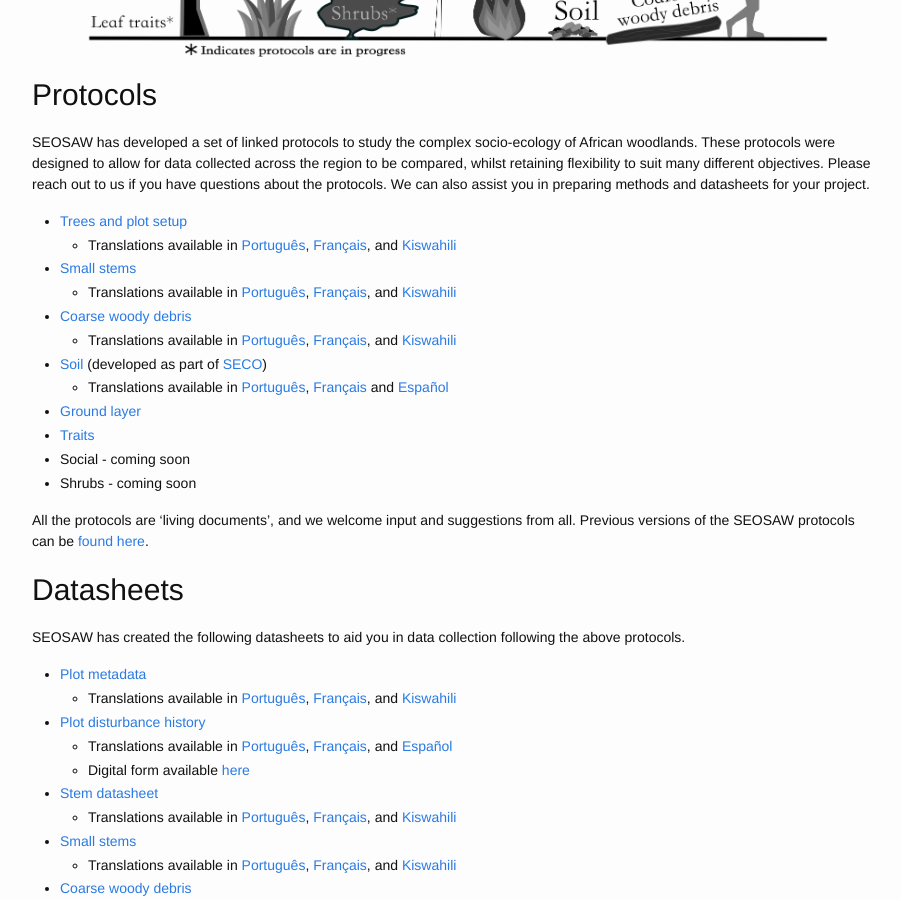
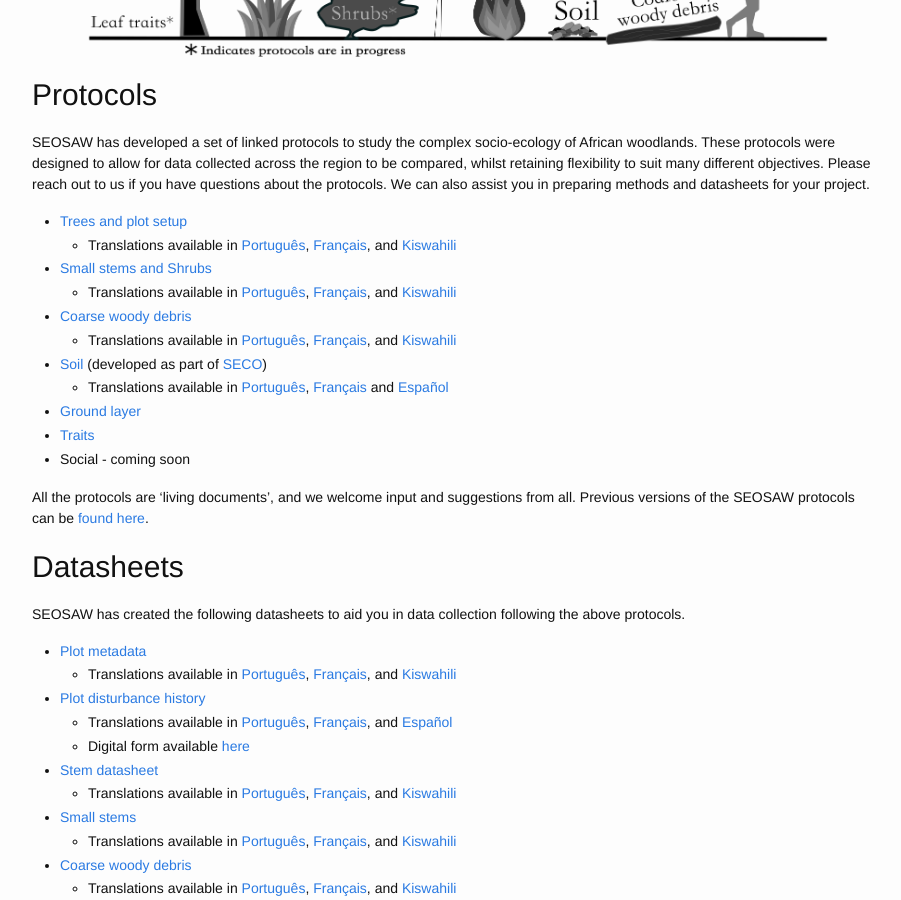
Before and after one commit to seosaw/seosaw.github.io, a Jekyll site: the page built from manuals.md, in a window 1280 px wide and 900 px high, scrolled down 394 px. Shown: the whole window, without its empty margins (188-1089 px from the left). Built offline with Jekyll 4.4.1, drawn with Linux system fonts in a browser that asks for light colours; nearby versions of some CDN libraries.

Commit message:
manuals page: updated small stems and shrubs text

```diff
--- a/manuals.md
+++ b/manuals.md
@@ -9,7 +9,7 @@
 
 * [Trees and plot setup][1]
 	* Translations available in [Português][1a], [Français][1b], and [Kiswahili][1c]
-* [Small stems][2]
+* [Small stems and Shrubs][2]
     * Translations available in [Português][2a], [Français][2b], and [Kiswahili][2c]
 * [Coarse woody debris][3]
     * Translations available in [Português][3a], [Français][3b], and [Kiswahili][3c]
@@ -18,7 +18,6 @@
 * [Ground layer][5]
 * [Traits][6]
 * Social - coming soon
-* Shrubs - coming soon
 
 All the protocols are ‘living documents’, and we welcome input and suggestions from all. Previous versions of the SEOSAW protocols can be [found here]({{ site.baseurl }}/manual_versions).
 
```
